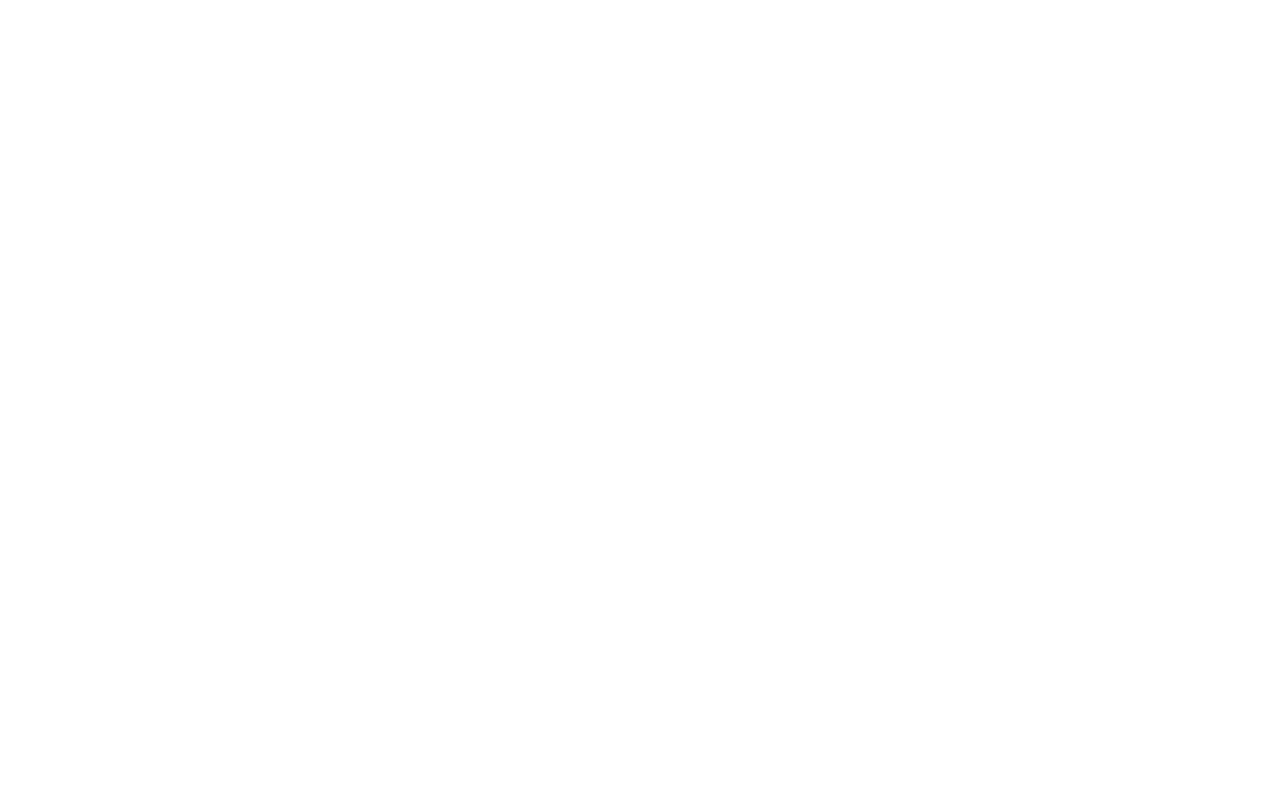
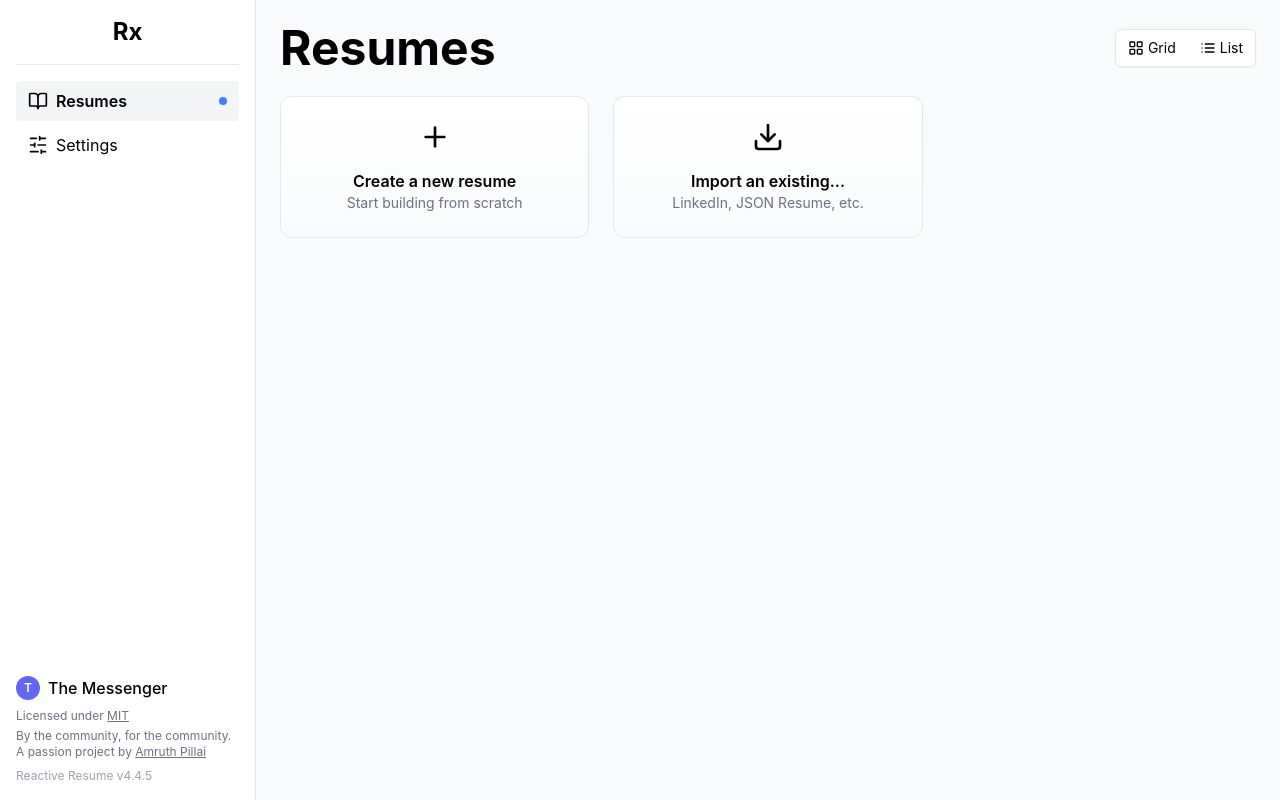
Before and after one commit to Shrey2305/resume-creator-fe, a React (Create React App) app: page /dashboard/resumes in a window 1280 px wide. Before the commit this address had no page. Built offline with nearby package versions, Linux system fonts and the light colour scheme.

Commit message:
dashboard page created

```diff
--- a/package.json
+++ b/package.json
@@ -12,6 +12,7 @@
     "@types/react": "^19.1.8",
     "@types/react-dom": "^19.1.6",
     "axios": "^1.10.0",
+    "lucide-react": "^0.518.0",
     "react": "^18.3.1",
     "react-dom": "^18.3.1",
     "react-helmet-async": "^2.0.5",
--- a/src/App.tsx
+++ b/src/App.tsx
@@ -1,19 +1,41 @@
+import { BrowserRouter as Router, Routes, Route, Navigate } from 'react-router-dom';
 
 import Login from './pages/auth/login/Login';
 import Register from './pages/auth/register/Register';
-import { BrowserRouter as Router, Routes, Route, Navigate } from 'react-router-dom';
+
+
+import ResumesPage from './pages/dashboard/resumes/Resumes';
+import SettingsPage from './pages/dashboard/settings/Settings';
+
+import ProtectedRoute from './utils/ProtectedRoute';
+import DashboardLayout from './pages/dashboard/Dashboard';
 
 function App() {
   return (
-    <>
-     <Router>
+    <Router>
       <Routes>
-        <Route path="/" element={<Navigate to="/login" replace />} />
-        <Route path="/login" element={<Login onLogin={() => {}} />} />
+        {/* Public Routes */}
+        <Route path="/login" element={<Login onLogin={() =>{}} />} />
         <Route path="/register" element={<Register />} />
+
+        {/* Protected Dashboard Routes */}
+        <Route
+          path="/dashboard/*"
+          element={
+            <ProtectedRoute>
+              <DashboardLayout />
+            </ProtectedRoute>
+          }
+        >
+          <Route index element={<Navigate to="resumes" replace />} />
+          <Route path="resumes" element={<ResumesPage />} />
+          <Route path="settings" element={<SettingsPage />} />
+        </Route>
+
+        {/* Fallback */}
+        <Route path="*" element={<Navigate to="/login" replace />} />
       </Routes>
     </Router>
-    </>
   );
 }
 
--- /dev/null
+++ b/src/components/sidebar/Sidebar.tsx
@@ -0,0 +1,60 @@
+import { NavLink } from 'react-router-dom';
+import { BookOpen, SlidersHorizontal } from 'lucide-react';
+
+export default function Sidebar() {
+  return (
+    <aside className="flex flex-col justify-between w-64 h-screen p-4 border-r bg-white">
+      {/* Top Logo */}
+      <div>
+        <h1 className="text-2xl font-bold text-center mb-4">R<span className="text-black">x</span></h1>
+        <hr className="mb-4" />
+
+        {/* Menu */}
+        <nav className="flex flex-col gap-1">
+          <NavLink
+            to="/dashboard/resumes"
+            className={({ isActive }) =>
+              `flex items-center gap-2 px-3 py-2 rounded transition ${
+                isActive ? 'bg-gray-100 font-semibold' : 'hover:bg-gray-100'
+              }`
+            }
+          >
+            <BookOpen className="w-5 h-5" />
+            <span className="flex-1 text-left">Resumes</span>
+            <span className="w-2 h-2 rounded-full bg-blue-500"></span>
+          </NavLink>
+
+          <NavLink
+            to="/dashboard/settings"
+            className={({ isActive }) =>
+              `flex items-center gap-2 px-3 py-2 rounded transition ${
+                isActive ? 'bg-gray-100 font-semibold' : 'hover:bg-gray-100'
+              }`
+            }
+          >
+            <SlidersHorizontal className="w-5 h-5" />
+            <span>Settings</span>
+          </NavLink>
+        </nav>
+      </div>
+
+      {/* Bottom Info */}
+      <div>
+        <div className="flex items-center gap-2 mb-2">
+          <div className="bg-indigo-500 text-white rounded-full h-6 w-6 flex items-center justify-center text-xs font-semibold">
+            T
+          </div>
+          <span className="font-medium">The Messenger</span>
+        </div>
+        <p className="text-xs text-gray-500 mb-1">
+          Licensed under <a href="#" className="underline">MIT</a>
+        </p>
+        <p className="text-xs text-gray-500">By the community, for the community.</p>
+        <p className="text-xs text-gray-500">
+          A passion project by <a href="https://amruthpillai.com" className="underline">Amruth Pillai</a>
+        </p>
+        <p className="text-xs text-gray-400 mt-2">Reactive Resume v4.4.5</p>
+      </div>
+    </aside>
+  );
+}
--- /dev/null
+++ b/src/pages/dashboard/Dashboard.tsx
@@ -0,0 +1,14 @@
+import { Outlet } from "react-router-dom";
+import Sidebar from "../../components/sidebar/Sidebar";
+
+
+export default function DashboardLayout() {
+  return (
+    <div className="flex h-screen">
+      <Sidebar />
+      <main className="flex-1 p-6 bg-gray-50 overflow-y-auto">
+        <Outlet />
+      </main>
+    </div>
+  );
+}
--- /dev/null
+++ b/src/pages/dashboard/resumes/Resumes.tsx
@@ -0,0 +1,41 @@
+import { Plus, Download, LayoutGrid, List } from "lucide-react";
+
+export default function ResumesPage() {
+  return (
+    <div className="flex flex-col gap-6">
+      {/* Header */}
+      <div className="flex justify-between items-center">
+        <h1 className="text-5xl font-bold">Resumes</h1>
+
+        {/* View Switcher */}
+        <div className="flex gap-2 bg-white border rounded-md p-1 shadow-sm">
+          <button className="flex items-center gap-1 px-2 py-1 text-sm rounded hover:bg-gray-100">
+            <LayoutGrid className="w-4 h-4" />
+            Grid
+          </button>
+          <button className="flex items-center gap-1 px-2 py-1 text-sm rounded hover:bg-gray-100">
+            <List className="w-4 h-4" />
+            List
+          </button>
+        </div>
+      </div>
+
+      {/* Cards */}
+      <div className="grid grid-cols-1 sm:grid-cols-2 lg:grid-cols-3 gap-6">
+        {/* Create Resume Card */}
+        <div className="flex flex-col items-center justify-center p-6 border rounded-xl bg-gradient-to-b from-white to-gray-50 hover:shadow-md cursor-pointer transition">
+          <Plus className="w-8 h-8 mb-4" />
+          <h2 className="font-semibold">Create a new resume</h2>
+          <p className="text-sm text-gray-500">Start building from scratch</p>
+        </div>
+
+        {/* Import Resume Card */}
+        <div className="flex flex-col items-center justify-center p-6 border rounded-xl bg-gradient-to-b from-white to-gray-50 hover:shadow-md cursor-pointer transition">
+          <Download className="w-8 h-8 mb-4" />
+          <h2 className="font-semibold">Import an existing...</h2>
+          <p className="text-sm text-gray-500">LinkedIn, JSON Resume, etc.</p>
+        </div>
+      </div>
+    </div>
+  );
+}
--- /dev/null
+++ b/src/pages/dashboard/settings/Settings.tsx
@@ -0,0 +1,10 @@
+
+
+export default function SettingsPage(){
+
+    return(
+        <>
+        <h1>Hello Settings</h1>
+        </>
+    )
+}
--- /dev/null
+++ b/src/utils/ProtectedRoute.tsx
@@ -0,0 +1,13 @@
+import { JSX } from 'react';
+import { Navigate } from 'react-router-dom';
+
+interface Props {
+  children: JSX.Element;
+}
+
+export default function ProtectedRoute({ children }: Props) {
+  const isAuthenticated = !!localStorage.getItem('token'); // or your auth logic
+
+//   return isAuthenticated ? children : <Navigate to="/login" replace />;
+  return !isAuthenticated ? children : <Navigate to="/login" replace />;
+}
```
Also changed, not shown: 1 other file (tests, documents, lock files or other folders).
